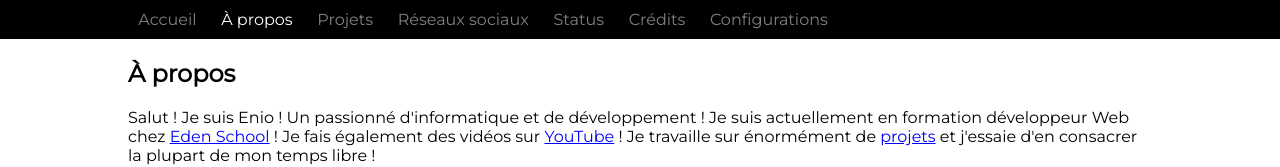
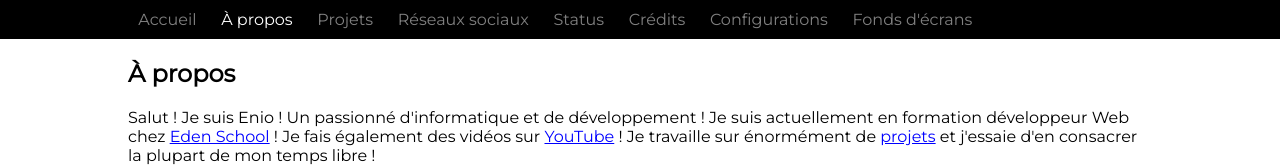
Before and after one commit to enioaiello/enioaiello.github.io, a plain HTML site: page views/about.html in a window 1280 px wide. Shown: the top 167 px of the page. Drawn offline with Linux system fonts and the light colour scheme.

Commit message:
Update website

```diff
--- a/views/about.html
+++ b/views/about.html
@@ -35,6 +35,9 @@
                     </li>
                     <li>
                         <a href="config.html" title="Configurations">Configurations</a>
+                    </li>
+                    <li>
+                        <a href="https://enioaiello.github.io/background-library/" target="_blank" title="Fonds d'écrans">Fonds d'écrans</a>
                     </li>
                 </ul>
             </nav>
```
Also changed, not shown: index.html (+3 -0 lines), views/config.html (+3 -0 lines), views/credits.html (+3 -0 lines), views/projects.html (+3 -0 lines), views/social.html (+3 -0 lines).
